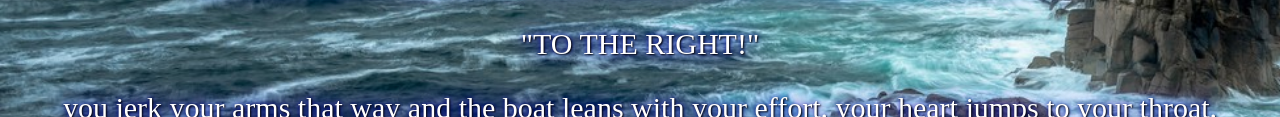
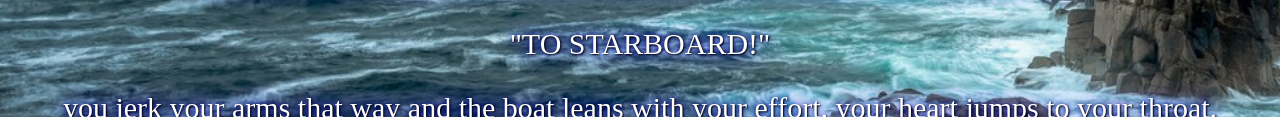
Before and after one commit to meg-charles/onthesea, a plain HTML site: page rock.html in a window 1280 px wide. Shown: the part 569-686 px from the top of the page. Drawn offline with Linux system fonts and the light colour scheme; a web font is replaced by a local one.

Commit message:
Update rock.html

```diff
--- a/rock.html
+++ b/rock.html
@@ -24,7 +24,7 @@
       many rocks before your destination as you assumed there
       would be. it's nice, but the closer you get, you know
       it will-</p>
-    <p>"TO THE RIGHT!"
+    <p>"TO STARBOARD!"
     <p> you jerk your arms that way and the boat leans with your
       effort. your heart jumps to your throat.</p>
     <p>the beginnings of the rock crags pierced the water and your
```
